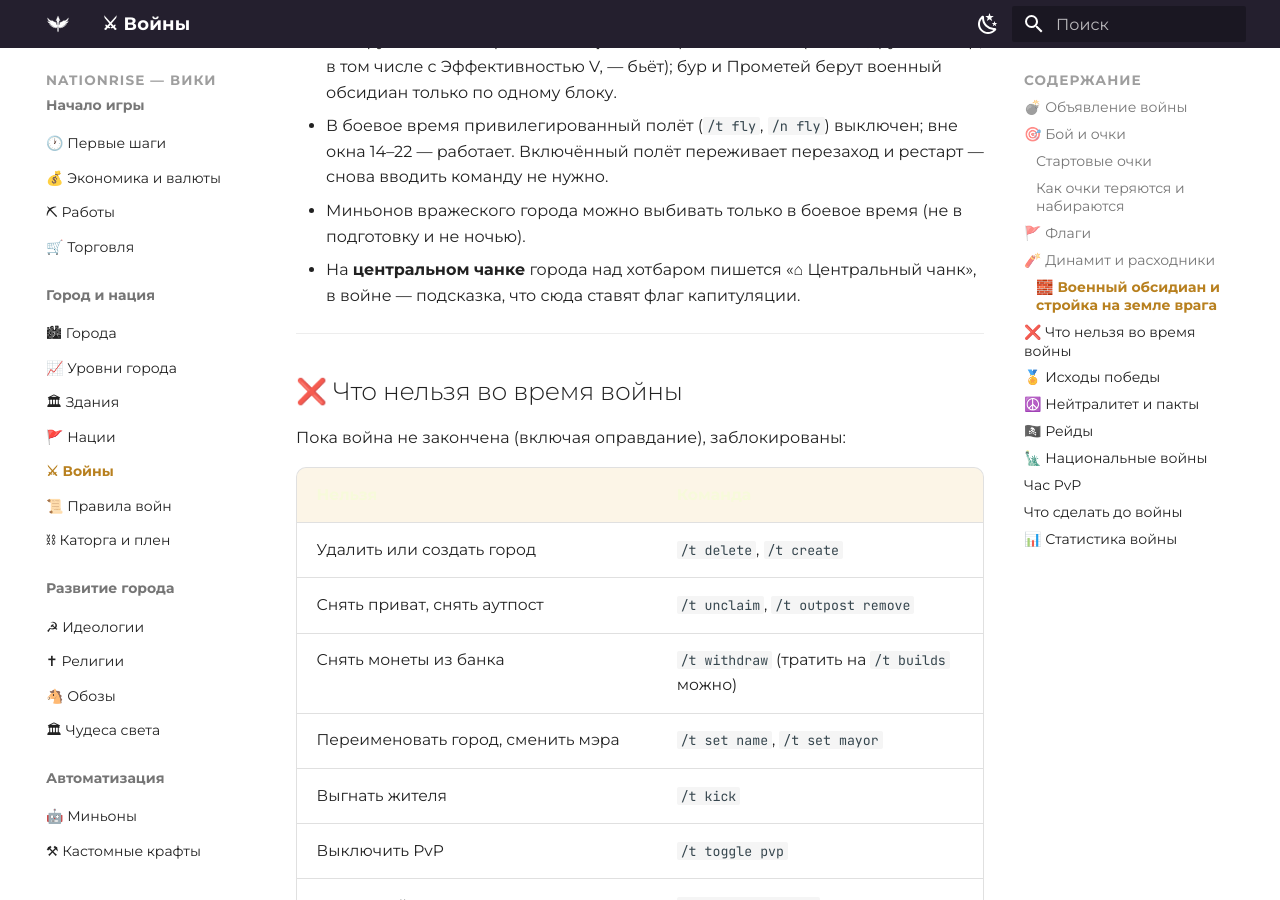
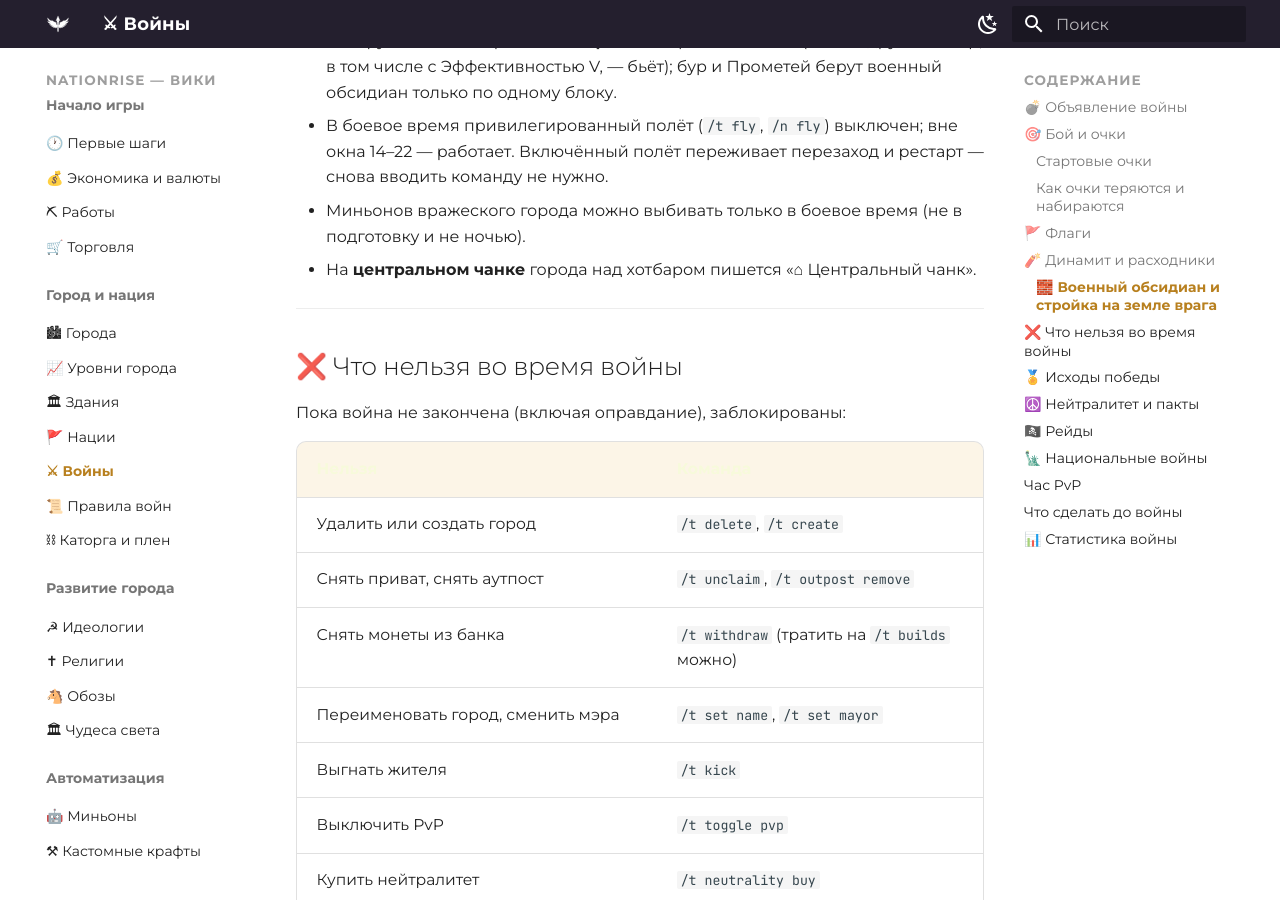
Before and after one commit to zixSSSed/NationRise-Wiki-RU, an MkDocs documentation site: the page built from docs/war.md, in a window 1280 px wide and 900 px high, scrolled down 6348 px. Built offline with MkDocs 1.6.1 and Material for MkDocs 9.7.7, drawn with Linux system fonts in a browser that asks for light colours.

Commit message:
Мацури — только клёв и опыт рыбака; центральный чанк без приписки про флаг
Co-Authored-By: Claude Opus 5.5 <noreply@anthropic.com>

```diff
--- a/docs/war.md
+++ b/docs/war.md
@@ -166,8 +166,7 @@
 - В боевое время привилегированный полёт (`/t fly`, `/n fly`) выключен; вне окна 14–22 — работает. Включённый полёт
   переживает перезаход и рестарт — снова вводить команду не нужно.
 - Миньонов вражеского города можно выбивать только в боевое время (не в подготовку и не ночью).
-- На **центральном чанке** города над хотбаром пишется «⌂ Центральный чанк», в войне — подсказка,
-  что сюда ставят флаг капитуляции.
+- На **центральном чанке** города над хотбаром пишется «⌂ Центральный чанк».
 
 ---
 
```
Also changed, not shown: docs/religion.md (+1 -1 lines).
